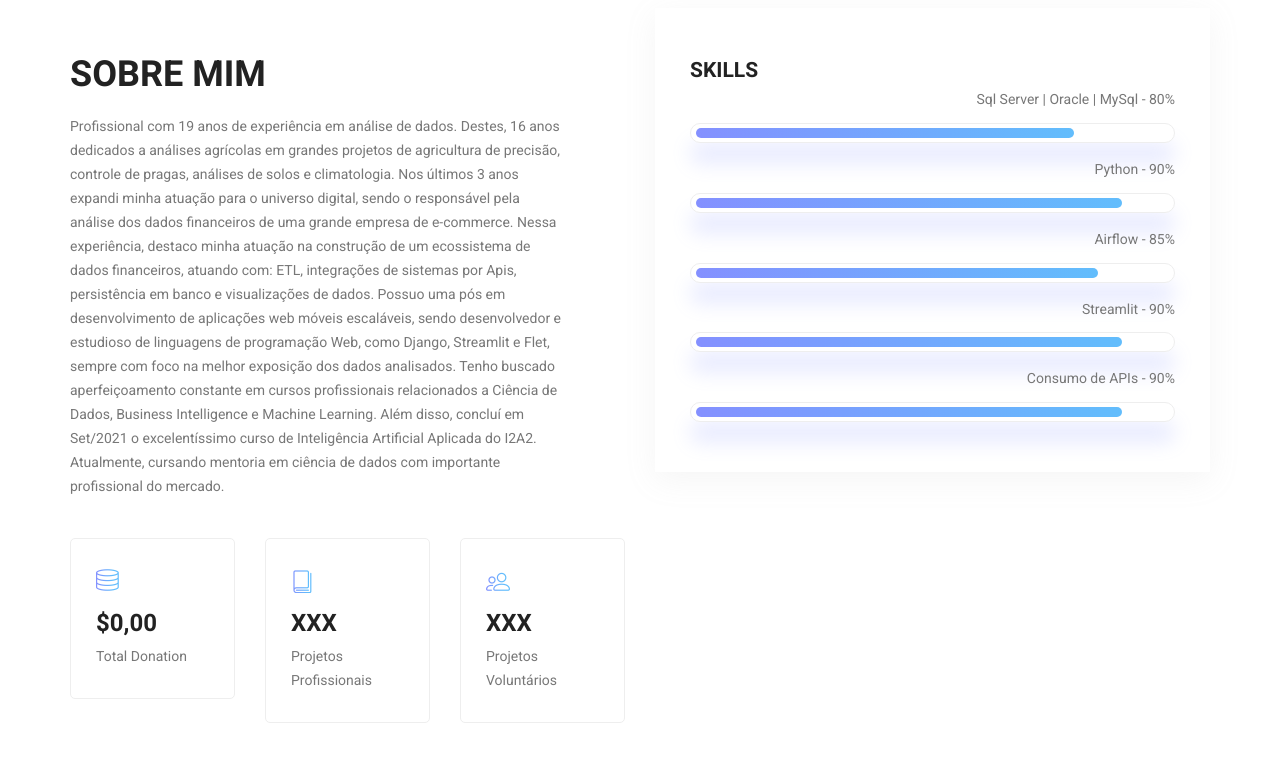
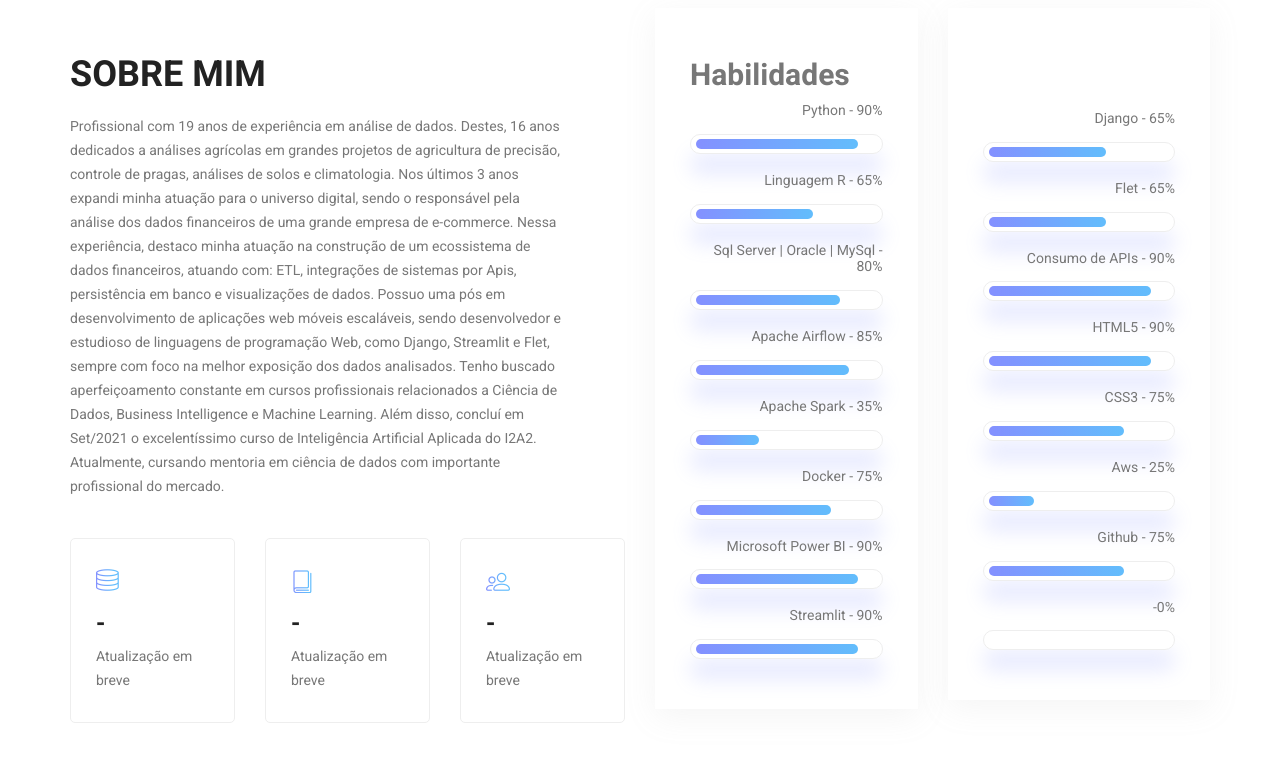
Before and after one commit to daniloandrade47/Portfolio, a plain HTML site: page index.html in a window 1280 px wide. Shown: the part 883-1644 px from the top of the page. Drawn offline with nearby package versions, Linux system fonts and the light colour scheme; some packages are replaced by stand-ins of ours.

Commit message:
Alteração das Skills para Habilidades

```diff
--- a/index.html
+++ b/index.html
@@ -135,31 +135,43 @@
         						<div class="col-md-4">
         							<div class="wel_item">
         								<i class="lnr lnr-database"></i>
-        								<h4>$0,00</h4>
-        								<p>Total Donation</p>
+        								<h4>-</h4>
+        								<p>Atualização em breve</p>
         							</div>
         						</div>
         						<div class="col-md-4">
         							<div class="wel_item">
         								<i class="lnr lnr-book"></i>
-        								<h4>xxx</h4>
-        								<p>Projetos Profissionais</p>
+        								<h4>-</h4>
+        								<p>Atualização em breve</p>
         							</div>
         						</div>
         						<div class="col-md-4">
         							<div class="wel_item">
         								<i class="lnr lnr-users"></i>
-        								<h4>xxx</h4>
-        								<p>Projetos Voluntários</p>
+        								<h4>-</h4>
+        								<p>Atualização em breve</p>
         							</div>
         						</div>
         					</div>
         				</div>
         			</div>
-        			<div class="col-lg-6">
+        			<div class="col-lg-3">
         				<div class="tools_expert">
-        					<h3>Skills</h3>
+							<h2>Habilidades</h2>
         					<div class="skill_main">
+								<div class="skill_item">
+									<h4>Python - <span class="counter">90</span>%</h4>
+									<div class="progress">
+										<div class="progress-bar" role="progressbar" aria-valuenow="90" aria-valuemin="0" aria-valuemax="100"></div>
+									</div>
+								</div>
+								<div class="skill_item">
+									<h4>Linguagem R - <span class="counter">65</span>%</h4>
+									<div class="progress">
+										<div class="progress-bar" role="progressbar" aria-valuenow="65" aria-valuemin="0" aria-valuemax="100"></div>
+									</div>
+								</div>
 								<div class="skill_item">
 									<h4>Sql Server | Oracle | MySql - <span class="counter">80</span>%</h4>
 									<div class="progress">
@@ -167,15 +179,27 @@
 									</div>
 								</div>
 								<div class="skill_item">
-									<h4>Python - <span class="counter">90</span>%</h4>
+									<h4>Apache Airflow - <span class="counter">85</span>%</h4>
 									<div class="progress">
-										<div class="progress-bar" role="progressbar" aria-valuenow="90" aria-valuemin="0" aria-valuemax="100"></div>
+										<div class="progress-bar" role="progressbar" aria-valuenow="85" aria-valuemin="0" aria-valuemax="100"></div>
 									</div>
 								</div>
 								<div class="skill_item">
-									<h4>Airflow - <span class="counter">85</span>%</h4>
+									<h4>Apache Spark - <span class="counter">35</span>%</h4>
 									<div class="progress">
-										<div class="progress-bar" role="progressbar" aria-valuenow="85" aria-valuemin="0" aria-valuemax="100"></div>
+										<div class="progress-bar" role="progressbar" aria-valuenow="35" aria-valuemin="0" aria-valuemax="100"></div>
+									</div>
+								</div>
+								<div class="skill_item">
+									<h4>Docker - <span class="counter">75</span>%</h4>
+									<div class="progress">
+										<div class="progress-bar" role="progressbar" aria-valuenow="75" aria-valuemin="0" aria-valuemax="100"></div>
+									</div>
+								</div>
+								<div class="skill_item">
+									<h4>Microsoft Power BI - <span class="counter">90</span>%</h4>
+									<div class="progress">
+										<div class="progress-bar" role="progressbar" aria-valuenow="90" aria-valuemin="0" aria-valuemax="100"></div>
 									</div>
 								</div>
 								<div class="skill_item">
@@ -184,10 +208,59 @@
 										<div class="progress-bar" role="progressbar" aria-valuenow="90" aria-valuemin="0" aria-valuemax="100"></div>
 									</div>
 								</div>
+							</div>
+						</div>
+					</div>
+					<div class="col-lg-3">
+        				<div class="tools_expert">
+						</br></br>
+        					<div class="skill_main">
+								<div class="skill_item">
+									<h4>Django - <span class="counter">65</span>%</h4>
+									<div class="progress">
+										<div class="progress-bar" role="progressbar" aria-valuenow="65" aria-valuemin="0" aria-valuemax="100"></div>
+									</div>
+								</div>
+								<div class="skill_item">
+									<h4>Flet - <span class="counter">65</span>%</h4>
+									<div class="progress">
+										<div class="progress-bar" role="progressbar" aria-valuenow="65" aria-valuemin="0" aria-valuemax="100"></div>
+									</div>
+								</div>
 								<div class="skill_item">
 									<h4>Consumo de APIs - <span class="counter">90</span>%</h4>
 									<div class="progress">
 										<div class="progress-bar" role="progressbar" aria-valuenow="90" aria-valuemin="0" aria-valuemax="100"></div>
+									</div>
+								</div>
+								<div class="skill_item">
+									<h4>HTML5 - <span class="counter">90</span>%</h4>
+									<div class="progress">
+										<div class="progress-bar" role="progressbar" aria-valuenow="90" aria-valuemin="0" aria-valuemax="100"></div>
+									</div>
+								</div>
+								<div class="skill_item">
+									<h4>CSS3 - <span class="counter">75</span>%</h4>
+									<div class="progress">
+										<div class="progress-bar" role="progressbar" aria-valuenow="75" aria-valuemin="0" aria-valuemax="100"></div>
+									</div>
+								</div>
+								<div class="skill_item">
+									<h4>Aws - <span class="counter">25</span>%</h4>
+									<div class="progress">
+										<div class="progress-bar" role="progressbar" aria-valuenow="25" aria-valuemin="0" aria-valuemax="100"></div>
+									</div>
+								</div>
+								<div class="skill_item">
+									<h4>Github - <span class="counter">75</span>%</h4>
+									<div class="progress">
+										<div class="progress-bar" role="progressbar" aria-valuenow="75" aria-valuemin="0" aria-valuemax="100"></div>
+									</div>
+								</div>
+								<div class="skill_item">
+									<h4>-<span class="counter"></span>%</h4>
+									<div class="progress">
+										<div class="progress-bar" role="progressbar" aria-valuenow="0" aria-valuemin="0" aria-valuemax="100"></div>
 									</div>
 								</div>
 							</div>
```
